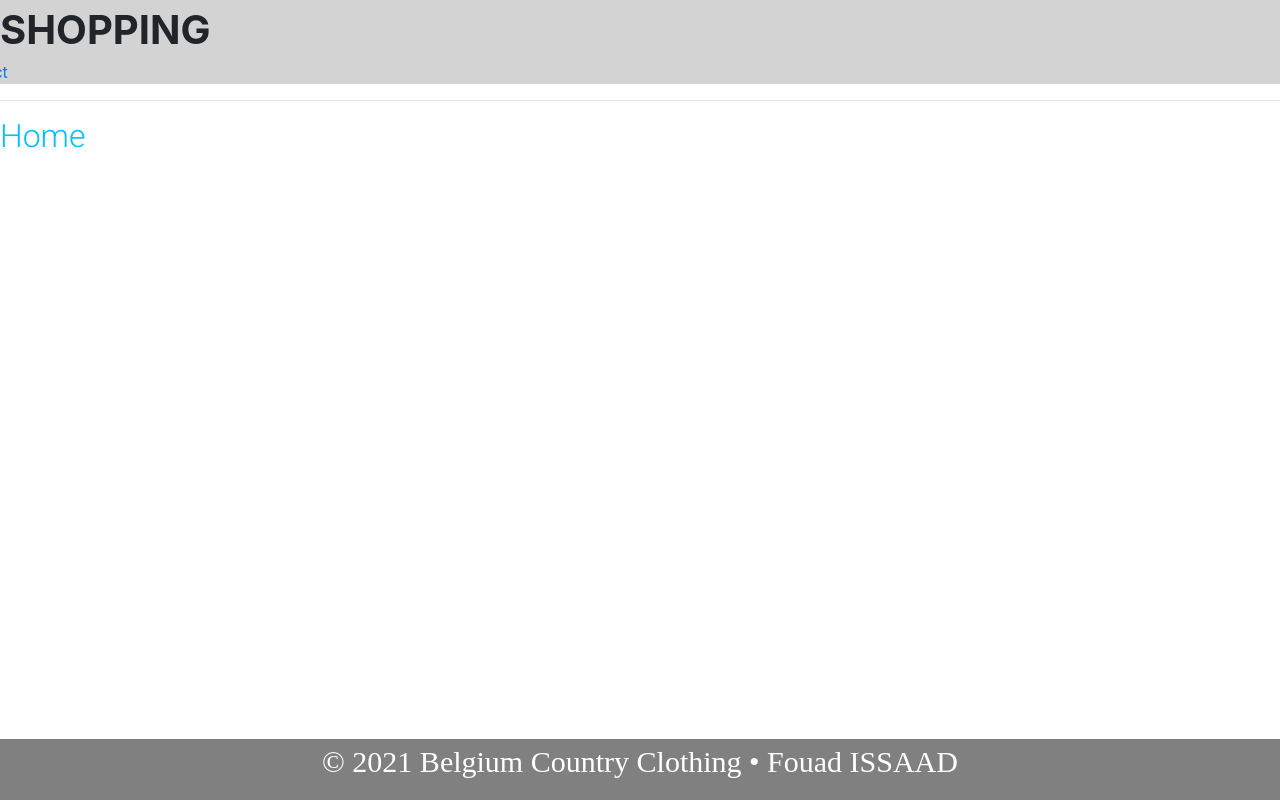
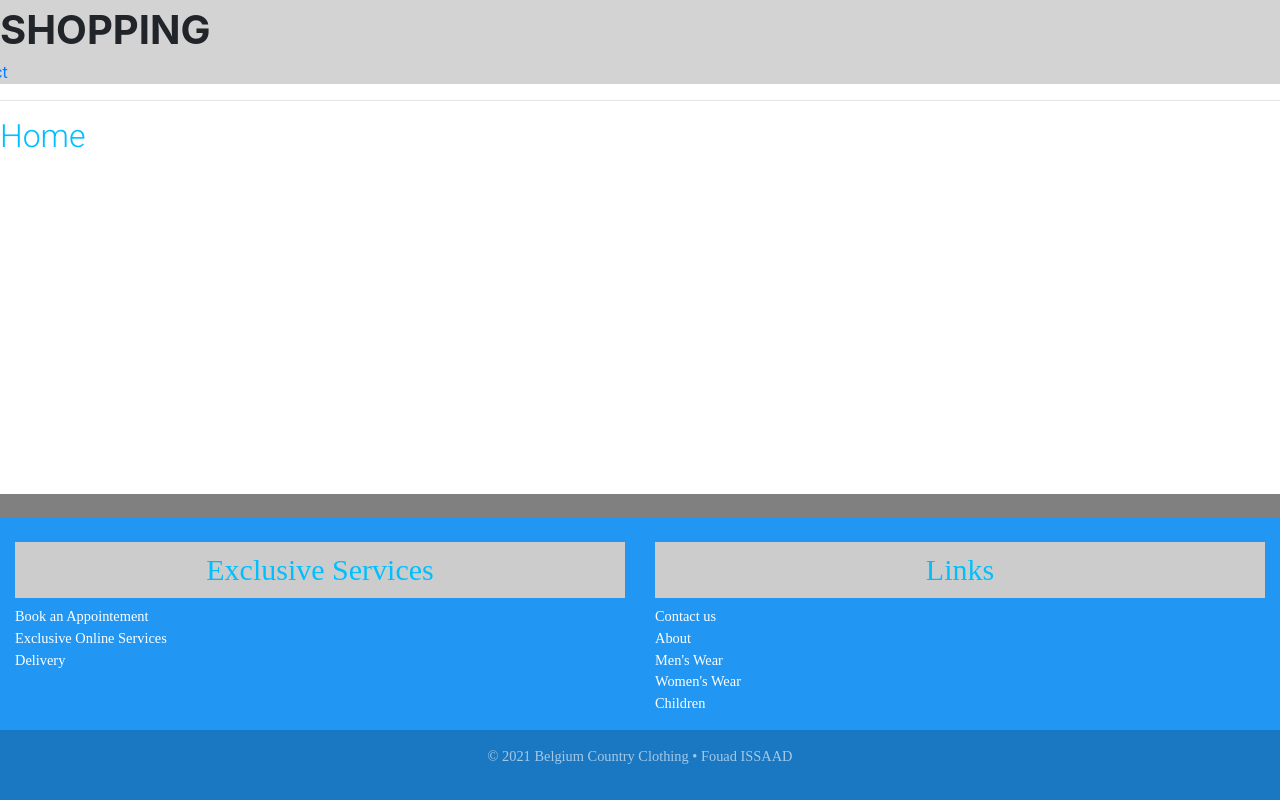
Before and after one commit to fouadissaad1/projectdynamischewebapp, a React (Create React App) app: page / in a window 1280 px wide. Built offline with nearby package versions, Linux system fonts and the light colour scheme.

Commit message:
Style mdb footer

```diff
--- a/src/components/Footer.js
+++ b/src/components/Footer.js
@@ -1,9 +1,57 @@
-
+import 'normalize.css';
 import '@fortawesome/fontawesome-free/css/all.min.css';
 import 'bootstrap-css-only/css/bootstrap.min.css';
 import 'mdbreact/dist/css/mdb.css';
 import React from "react";
+import { MDBCol, MDBContainer, MDBFooter, MDBRow } from "mdbreact";
 function Footer(props){
-    return<p className="pFooterStyle"> © 2021 Belgium Country Clothing • Fouad ISSAAD{props.name}</p>
+    return (<MDBFooter color="blue" className="font-small pt-4 mt-4">
+        <MDBContainer fluid className="text-center text-md-left">
+            <MDBRow>
+                <MDBCol md="6">
+                    <h5 className="title">Exclusive Services</h5>
+                    <ul>
+                        <li>
+                            <a href="#!">Book an Appointement</a>
+                        </li>
+                        <li>
+                            <a href="#!">Exclusive Online Services</a>
+                        </li>
+                        <li>
+                            <a href="#!">Delivery</a>
+                        </li>
+
+                    </ul>
+
+                </MDBCol>
+                <MDBCol md="6">
+                    <h5 className="title">Links</h5>
+                    <ul>
+                        <li>
+                            <a href="#!">Contact us</a>
+                        </li>
+                        <li>
+                            <a href="#!">About</a>
+                        </li>
+                        <li className="list-unstyled">
+                            <a href="#!">Men's Wear</a>
+                        </li>
+                        <li className="list-unstyled">
+                            <a href="#!">Women's Wear</a>
+                        </li>
+                        <li className="list-unstyled">
+                            <a href="#!">Children</a>
+                        </li>
+                    </ul>
+                </MDBCol>
+            </MDBRow>
+        </MDBContainer>
+        <div className="footer-copyright text-center py-3">
+            <MDBContainer fluid>
+              <p>© 2021 Belgium Country Clothing • Fouad ISSAAD{props.name}</p>
+            </MDBContainer>
+        </div>
+    </MDBFooter>);
+
 }
 export default Footer;
```
